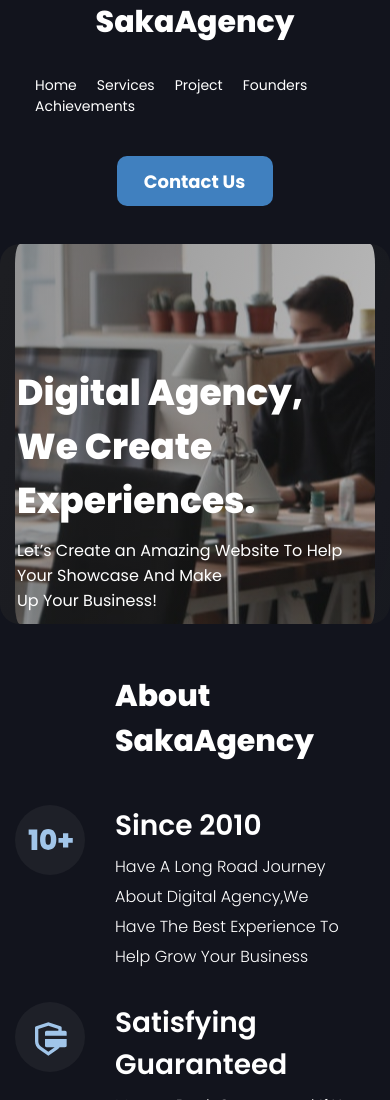
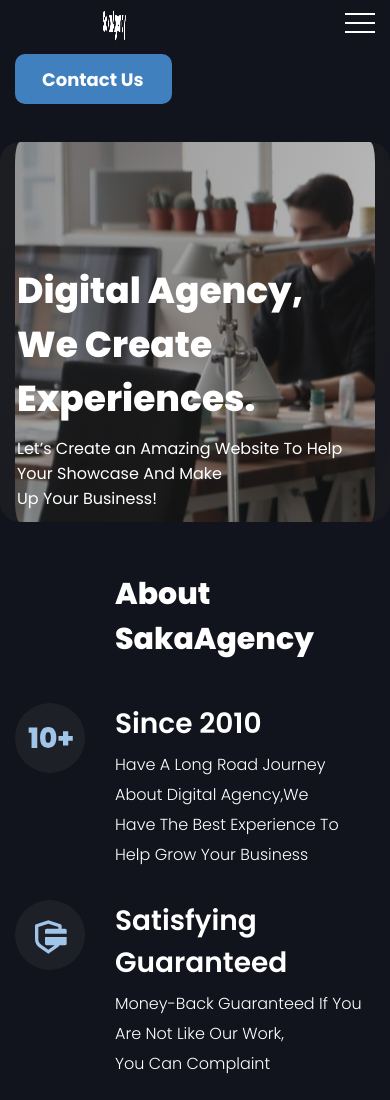
Before and after one commit to SergeyM-4/SakaAgency, a plain HTML site: page index.html in a window 390 px wide. Shown: the top 1100 px of the page. Drawn offline with nearby package versions, Linux system fonts and the light colour scheme.

Commit message:
Add files via upload

```diff
--- a/css/style.css
+++ b/css/style.css
@@ -55,6 +55,8 @@
 
 	background-color: rgb(133, 139, 145);
 }
+
+
 /*------ШАПКА----------------------------------------------------------------------------------------------------*/
 .header {
 	width: 100%;
@@ -67,28 +69,24 @@
 	justify-content: space-between;
 	margin-bottom: 50px;
 }
-
 .header__logo {
 	font-size: 30px;
 	font-weight: 800;
 	line-height: 45px;
 	color: inherit;
+	animation-name: animation1;
+	animation-duration: 3s;
+	animation-timing-function: ease-in-out;
+	animation-iteration-count: 3;
+}
 
+.header__burger{
+	display: none;
 }
-.header__logo:hover {
-transform: rotateY(-360deg);
-transition: all 2s ease 0s;
-}
+
 .header__menu {
 	margin: 0px 40px 0px 40px;
 }
-@media all and (max-width: 977px){
-
-.header__menu {
-	margin: 0px 20px 0px 20px;
-	}
-}
-
 .menu__list {
 	display: flex;
 	flex-wrap: wrap;
@@ -98,14 +96,6 @@
 .menu__item:not(:last-child) {
 	margin: 0 40px 0 0;
 }
-
-@media all and (max-width: 977px){
-
-	.menu__item:not(:last-child) {
-		margin: 0 20px 0 0;
-		}
-	}
-
 .menu__link {
 	color: inherit;
 	font-size: 14px;
@@ -123,13 +113,28 @@
 	margin: 0px 0px 0px 52px;
 }
 
+@media all and (max-width: 990px){
+
+	.menu__item:not(:last-child) {
+		margin: 0 20px 0 0;
+		}
+	}
 @media all and (max-width: 977px){
 
 	.header__button {
 		margin: 0px 0px 0px 32px;
 		}
 	}
-@media all and (max-width: 850px){
+	@media all and (max-width: 890px){
+
+		.header__button {
+			margin: 0px 0px 0px 0px;
+			}
+		}
+		.header__menu {
+			margin: 0px 20px 0px 20px;
+		}
+@media all and (max-width: 818px){
 	.header__button {
 		margin: 30px 0px 0px 0px;
 		}
@@ -143,17 +148,115 @@
 	padding: 12.5px 28px 13px 27px;
 	border-radius: 10px;
 }
-@media all and (max-width:584px){
-	.header__container {
-		justify-content: center;
+
+
+/*------------BURGER НАЧАЛО---------------------------------------------------------------------------------------------------------------*/
+
+@media all and (max-width: 767px){
+	body.lock{
+		overflow: hidden;
+	}
+	.header__burger{
+	display: block;
+	position: relative;
+	width: 30px;
+	height: 20px;
+	}
+
+	.header__burger span{
+		background-color: #fff;
+		position: absolute;
+		width: 100%;
+		height: 2px;
+		left: 0;
+		top: 9px;
+		transition: all 0.3s ease 0s;
+		}
+
+	.header__burger::before,
+	.header__burger::after{
+		content: '';
+		background-color: #fff;
+		position: absolute;
+		width: 100%;
+		height: 2px;
+		left: 0;
+		transition: all 0.3s ease 0s;
+	}
+	.header__burger::before{
+		top: 0;
+	}
+	.header__burger::after{
+		bottom: 0 ;
+	}
+	.header__burger.active span{
+		transform: scale(0);
+	}
+	.header__burger.active::before{
+		transform: rotate(45deg);
+		top: 9px;
+
+	}
+	.header__burger.active::after{
+		transform: rotate(-45deg);
+		bottom: 9px;
+
+	}
+	.header__menu {
+		position: fixed;
+		top: 0;
+		left: 0px;
+		width: 100%;
+		height: 200px;
+		background-color: rgba(18, 20, 29, 1);
+		z-index: 2;
+		padding: 10px 10px 10px 30px;
+		transform: scale(0);
+		transition: all 0.3s ease 0s;
+		overflow: auto;
+		margin: 100px 20px 0px 0px;
+	}
+	.header__menu.active {
+		transform: scale(1);
+	}
+	.menu__list {
+		display: block;
+	}
+	.menu__item{
+		margin: 0 0 20px 0;
+	}
+	.menu__link {
+		font-size: 18px;
+		line-height: 35px;
 	}
 	.header__button {
-		margin: 50px 0px 0px 0px;
+		margin: 0px 0px 0px 0px;
 		}
-	.menu__list {
-		margin: 30px 0px 0px 0px;
-	}
+		.menu__link:hover {
+			transform: scale(1);
+			color: rgba(161, 197, 233, 1);
+			transition: all 1s ease 0s;
+		}
 }
+@media all and (max-width: 500px){
+	.header__button {
+		margin: 20px 0px 0px 0px;
+		}
+		.header__burger {
+			margin: 0px 0px 0px 100px;
+		}
+}
+@media all and (max-width: 370px){
+		.header__burger {
+			margin: 0px 0px 0px 50px;
+		}
+}
+
+/*-----BURGER-КОНЕЦ---------------------------------------------*/
+
+
+
+
 /*-------MAIN------------------------------------------------------------------------------------------------------------------------------*/
 
 
@@ -199,6 +302,10 @@
 	font-weight: 800;
 	margin-bottom: 10px;
 }
+.main__container:hover .main__title {
+text-shadow: 5px 5px 3px rgba(64, 128, 191, 1);
+transition: all 1s ease 0s;
+}
 @media all and (max-width: 764px){
 	.main__title {
 		font-size: 47px;
@@ -232,7 +339,7 @@
 /*---------SECTION------------------------------------------------------------------------------------------------------------------*/
 .section__container {
 	min-height: 425px;
-	margin-bottom: 80px;
+	margin-bottom: 50px;
 }
 .section__heading {
 	font-weight: 800;
@@ -240,6 +347,10 @@
 	line-height: 70px;
 	margin-bottom: 41px;
 }
+.section__container:hover .section__heading {
+	text-shadow: 5px 5px 3px rgba(64, 128, 191, 1);
+	transition: all 1s ease 0s;
+	}
 @media all and (max-width: 768px){
 	.section__heading {
 		font-size: 30px;
@@ -335,6 +446,10 @@
 	text-align: center;
 	margin-bottom: 20px;
 }
+.section-special__container:hover .section-special__heading {
+	text-shadow: 5px 5px 3px rgba(64, 128, 191, 1);
+	transition: all 1s ease 0s;
+	}
 @media all and (max-width: 760px){
 	.section-special__heading {
 		font-size: 30px;
@@ -441,7 +556,10 @@
 	flex-wrap: wrap;
 	margin-bottom: 50px;
 }
-
+.section-project__container:hover .section-project__heading {
+	text-shadow: 5px 5px 3px rgba(64, 128, 191, 1);
+	transition: all 1s ease 0s;
+	}
 
 
 .section-project__view-icon {
@@ -465,9 +583,6 @@
 	flex: 0 1 48%;
 	margin-bottom: 30px;
 
-}
-.project:hover {
-	animation: scale-up-center 0.4s cubic-bezier(0.390, 0.575, 0.565, 1.000) both;
 }
 
 .project:nth-child(odd){
@@ -529,6 +644,10 @@
 	text-align: center;
 	margin-bottom: 50px;
 }
+.section-founder__container:hover .section-founder__heading {
+	text-shadow: 5px 5px 3px rgba(64, 128, 191, 1);
+	transition: all 1s ease 0s;
+	}
 .section-founder__block {
 	display: flex;
 	flex-wrap: wrap;
@@ -675,6 +794,10 @@
 .head-testimonnial__heading {
 	line-height: 83px;
 }
+.section-testimonial__contauner:hover .head-testimonnial__heading {
+	text-shadow: 5px 5px 3px rgba(64, 128, 191, 1);
+	transition: all 1s ease 0s;
+	}
 .head-testimonnial__text {
 	font-size: 18px;
 	line-height: 35px;
@@ -778,7 +901,10 @@
 	padding-top: 50px;
 	margin-bottom: 48px;
 }
-
+.section-form__container:hover .section-form__heading {
+	text-shadow: 5px 5px 3px rgba(64, 128, 191, 1);
+	transition: all 1s ease 0s;
+	}
 .section-form__button {
 	text-align: center;
 	margin-bottom: 50px;
@@ -1022,3 +1148,8 @@
 	width: 16.5px;
 	height: 16.5px;
 }
+/*-----Анимация-----------------------------------------------------------------------------------------------------------------*/
+@keyframes animation1{
+	from {transform: rotateY(0deg)}
+	to {transform: rotateY(360deg)}
+  }
```
Also changed, not shown: js/burg.js (line endings or trailing spaces).
